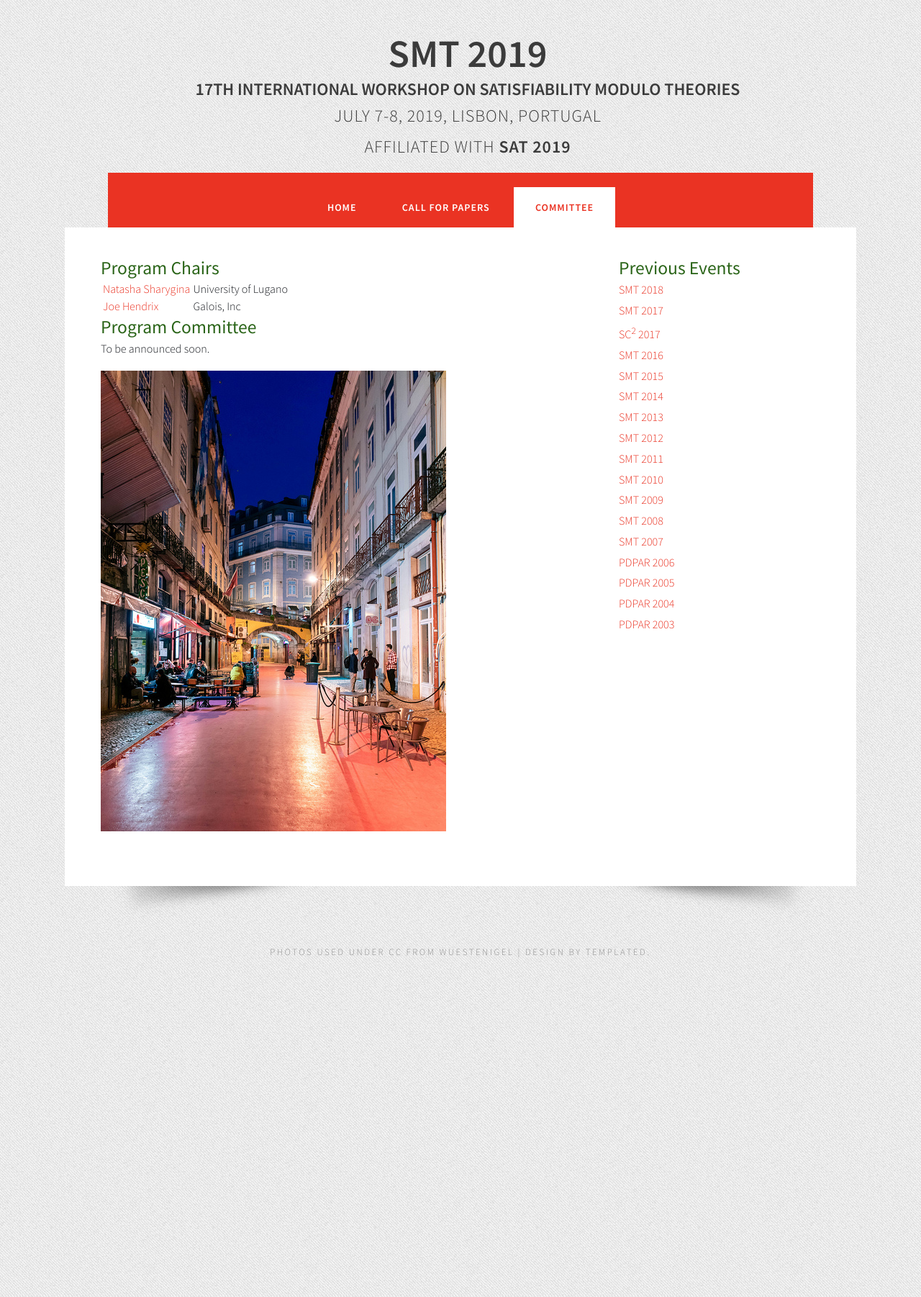
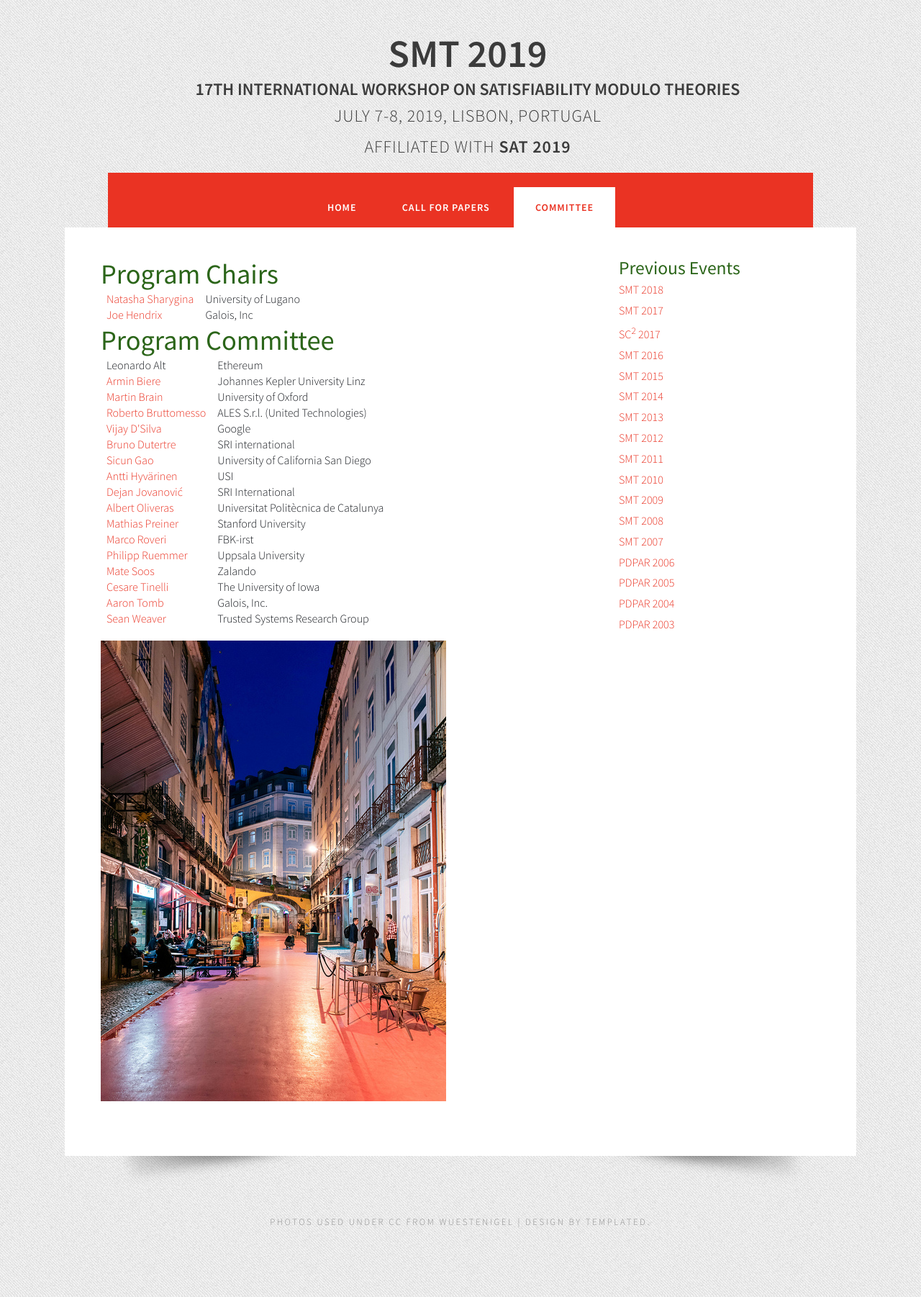
Before and after one commit to smt2019/smt2019.github.io, a Jekyll site: the page built from committee.html, in a window 1280 px wide. Shown: the whole page at 72% size. Built offline with Jekyll 4.4.1, drawn with Linux system fonts in a browser that asks for light colours.

Commit message:
Update commitee; style.

```diff
--- a/committee.html
+++ b/committee.html
@@ -1,17 +1,90 @@
 ---
 layout: layout
 ---
-<h3>Program Chairs</h3>
+
+<h2>Program Chairs</h2>
 <table>
-  <tr><td><a href="https://www.inf.usi.ch/faculty/sharygina/">Natasha Sharygina</a></td>
-    <td>University of Lugano</td></tr>
-<tr><td><a href="https://galois.com/team/joe-hendrix/">Joe Hendrix</a></td><td>Galois, Inc</td></tr>
+  <tr>
+    <td><a href="https://www.inf.usi.ch/faculty/sharygina/">Natasha Sharygina</a></td>
+    <td>University of Lugano</td>
+  </tr>
+  <tr>
+    <td><a href="https://galois.com/team/joe-hendrix/">Joe Hendrix</a></td>
+    <td>Galois, Inc</td>
+  </tr>
 </table>
 
-<h3>Program Committee</h3>
+<h2>Program Committee</h2>
 
-<p>
-To be announced soon.
-</p>
+<table>
+  <tr>
+    <td>Leonardo Alt</td>
+    <td>Ethereum</td>
+  </tr>
+  <tr>
+    <td><a href="http://fmv.jku.at/biere/">Armin Biere</a></td>
+    <td>Johannes Kepler University Linz</td>
+  </tr>
+  <tr>
+    <td><a href="https://www.cs.ox.ac.uk/people/martin.brain/">Martin Brain</a></td>
+    <td>University of Oxford</td>
+  </tr>
+  <tr>
+    <td><a href="https://robertobruttomesso.github.io">Roberto Bruttomesso</a></td>
+    <td>ALES S.r.l. (United Technologies)</td>
+  </tr>
+  <tr>
+    <td><a href="https://ai.google/research/people/VijayDSilva">Vijay D'Silva</a></td>
+    <td>Google</td>
+  </tr>
+  <tr>
+    <td><a href="http://www.csl.sri.com/users/bruno/">Bruno Dutertre</a></td>
+    <td>SRI international</td>
+  </tr>
+  <tr>
+    <td><a href="https://scungao.github.io">Sicun Gao</a></td>
+    <td>University of California San Diego</td>
+  </tr>
+  <tr>
+    <td><a href="https://www.inf.usi.ch/postdoc/hyvarinen/">Antti Hyvärinen</a></td>
+    <td>USI</td>
+  </tr>
+  <tr>
+    <td><a href="http://csl.sri.com/users/dejan/">Dejan Jovanović</a></td>
+    <td>SRI International</td>
+  </tr>
+  <tr>
+    <td><a href="https://www.cs.upc.edu/~oliveras/">Albert Oliveras</a></td>
+    <td>Universitat Politècnica de Catalunya</td>
+  </tr>
+  <tr>
+    <td><a href="https://cs.stanford.edu/~preiner/">Mathias Preiner</a></td>
+    <td>Stanford University</td>
+  </tr>
+  <tr>
+    <td><a href="https://es-static.fbk.eu/people/roveri/">Marco Roveri</a></td>
+    <td>FBK-irst</td>
+  </tr>
+  <tr>
+    <td><a href="http://www.philipp.ruemmer.org">Philipp Ruemmer</a></td>
+    <td>Uppsala University</td>
+  </tr>
+  <tr>
+    <td><a href="https://www.msoos.org">Mate Soos</a></td>
+    <td>Zalando</td>
+  </tr>
+  <tr>
+    <td><a href="http://homepage.cs.uiowa.edu/~tinelli/">Cesare Tinelli</a></td>
+    <td>The University of Iowa</td>
+  </tr>
+  <tr>
+    <td><a href="https://galois.com/team/aaron-tomb/">Aaron Tomb</a></td>
+    <td>Galois, Inc.</td>
+  </tr>
+  <tr>
+    <td><a href="https://eecs.ceas.uc.edu/~weaversa/">Sean Weaver</a></td>
+    <td>Trusted Systems Research Group</td>
+  </tr>
+</table>
 
-<img src="images/pink.jpg" alt="Lisbon Pink Street" height="640" width="480"/>
+<img style="padding-top: 20px" src="images/pink.jpg" alt="Lisbon Pink Street" height="640" width="480"/>
--- a/style.css
+++ b/style.css
@@ -368,26 +368,15 @@ img.aligncenter {
 	text-decoration: underline;
 }
 
-/* Calendar */
+/* Commitee table */
 
-#calendar {
+table {
+    border-collapse: collapse;
+    border-spacing: 10px 0px;
+
 }
 
-#calendar_wrap {
-	padding: 20px;
-}
-
-#calendar table {
-	width: 100%;
-}
-
-#calendar tbody td {
-	text-align: center;
-}
-
-#calendar #next {
-	text-align: right;
-}
+td { padding-left: 8px; padding-right: 8px }
 
 /* Footer */
 
```
